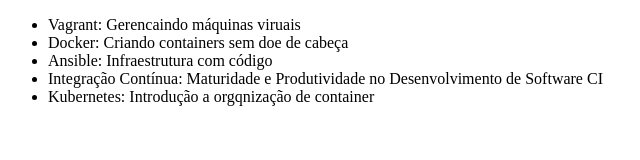
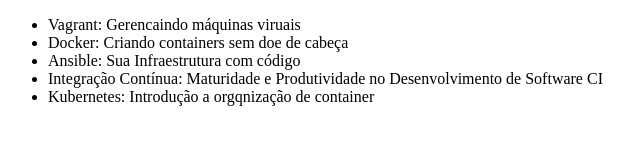
Before and after one commit to JJorgeP/jorge-git, a plain HTML site: page index.html in a window 1280 px wide. Shown: the full height of the page, 0-640 px from the left. Drawn offline with Linux system fonts and the light colour scheme.

Commit message:
Alterando nome do curso de Ansible

```diff
--- a/index.html
+++ b/index.html
@@ -8,7 +8,7 @@
     <ul>
         <li>Vagrant: Gerencaindo máquinas viruais</li>
         <li>Docker: Criando containers sem doe de cabeça</li>
-        <li>Ansible: Infraestrutura com código</li>
+        <li>Ansible: Sua Infraestrutura com código</li>
         <li>Integração Contínua: Maturidade e Produtividade no Desenvolvimento de Software CI</li>
         <li>Kubernetes: Introdução a orgqnização de container</li>
     </ul>
```
